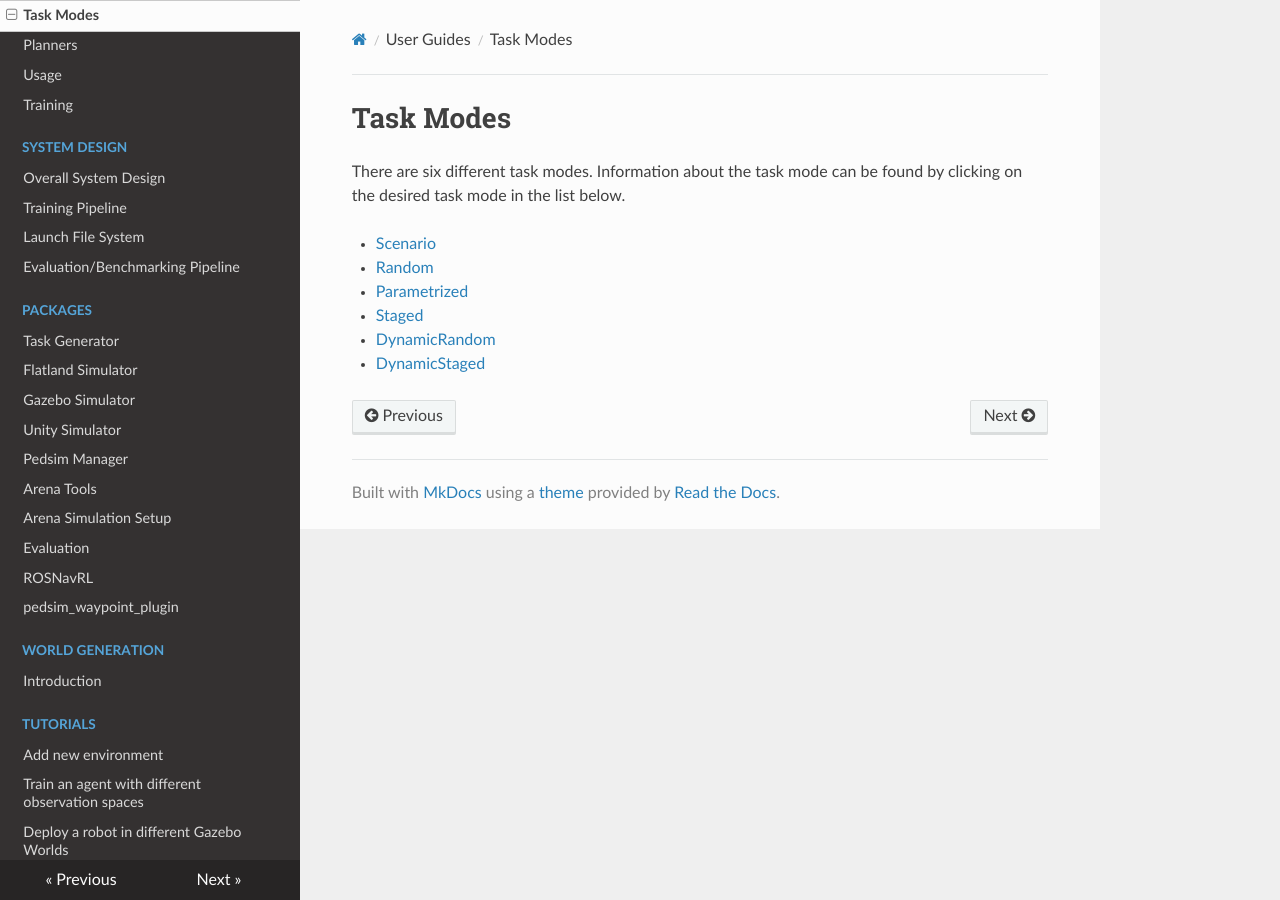
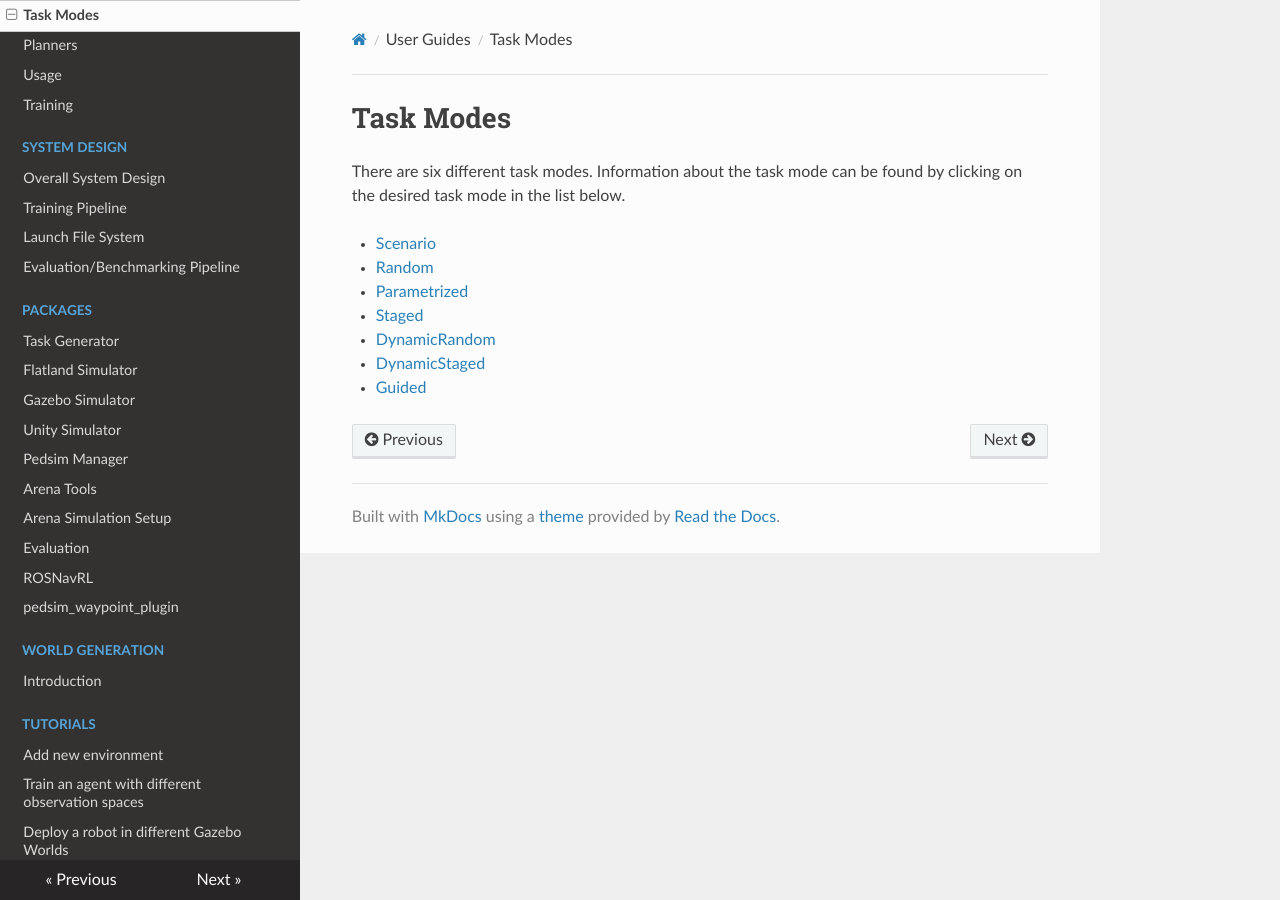
Before and after one commit to Arena-Rosnav/.github, an MkDocs documentation site: the page built from docs/user_guides/task_modes.md, in a window 1280 px wide. Built offline with MkDocs 1.6.1, drawn with Linux system fonts in a browser that asks for light colours; nearby versions of some CDN libraries; comment, search, counter and statistics services are not loaded.

Commit message:
update task modes

```diff
--- a/docs/user_guides/task_modes.md
+++ b/docs/user_guides/task_modes.md
@@ -8,3 +8,4 @@ There are six different task modes. Information about the task mode can be found
 - [Staged](task_modes/staged.md)
 - [DynamicRandom](task_modes/dynamic_random.md)
 - [DynamicStaged](task_modes/dynamic_staged.md)
+- [Guided](task_modes/guided.md)
```
